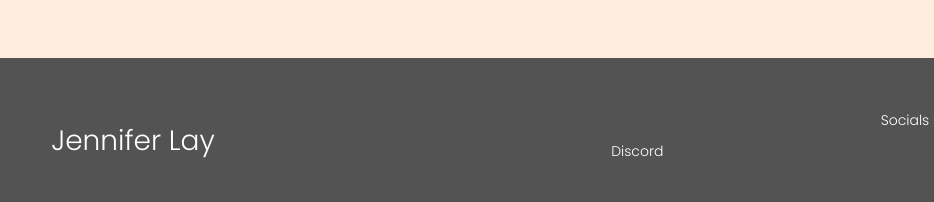
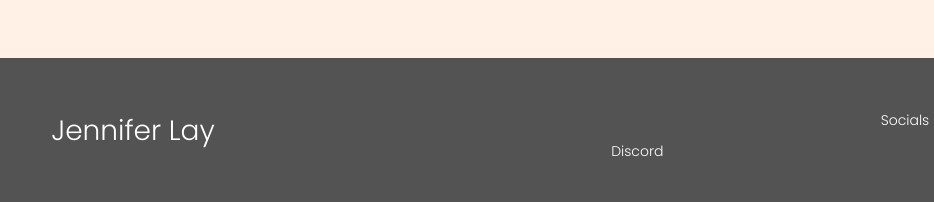
Before and after one commit to jenniferlay/Portfolio, a plain HTML site: page index.html in a window 1280 px wide. Shown: the part 7025-7227 px from the top of the page, 0-934 px from the left. Drawn offline with Linux system fonts and the light colour scheme; a web font is replaced by a local one.

Commit message:
first commit

```diff
--- a/index.css
+++ b/index.css
@@ -12,11 +12,11 @@ body{
     padding: 0;
     display: flex;
     flex-direction: column;
-    background-color: #FFD8BE;
+    background-color: #FFF1E6;
 }
 
 .background{
-    background-color: #FFEEDD;
+    background-color: #FFF1E6;
 }
 
 header{
@@ -24,7 +24,7 @@ header{
     display: flex;
     justify-content: space-between;
     align-items: center;
-    background-color: #FFD8BE;
+    background-color: #fcdac3;
     margin-bottom: 2%;
     position: fixed;
     margin-top: 0;
@@ -137,7 +137,7 @@ html{
   .leftfooter{
     width: 30%;
     display: flex;
-    align-items: center;';-'
+    /* align-items: center;';-' */
   }
 
   .footer-content{
```
